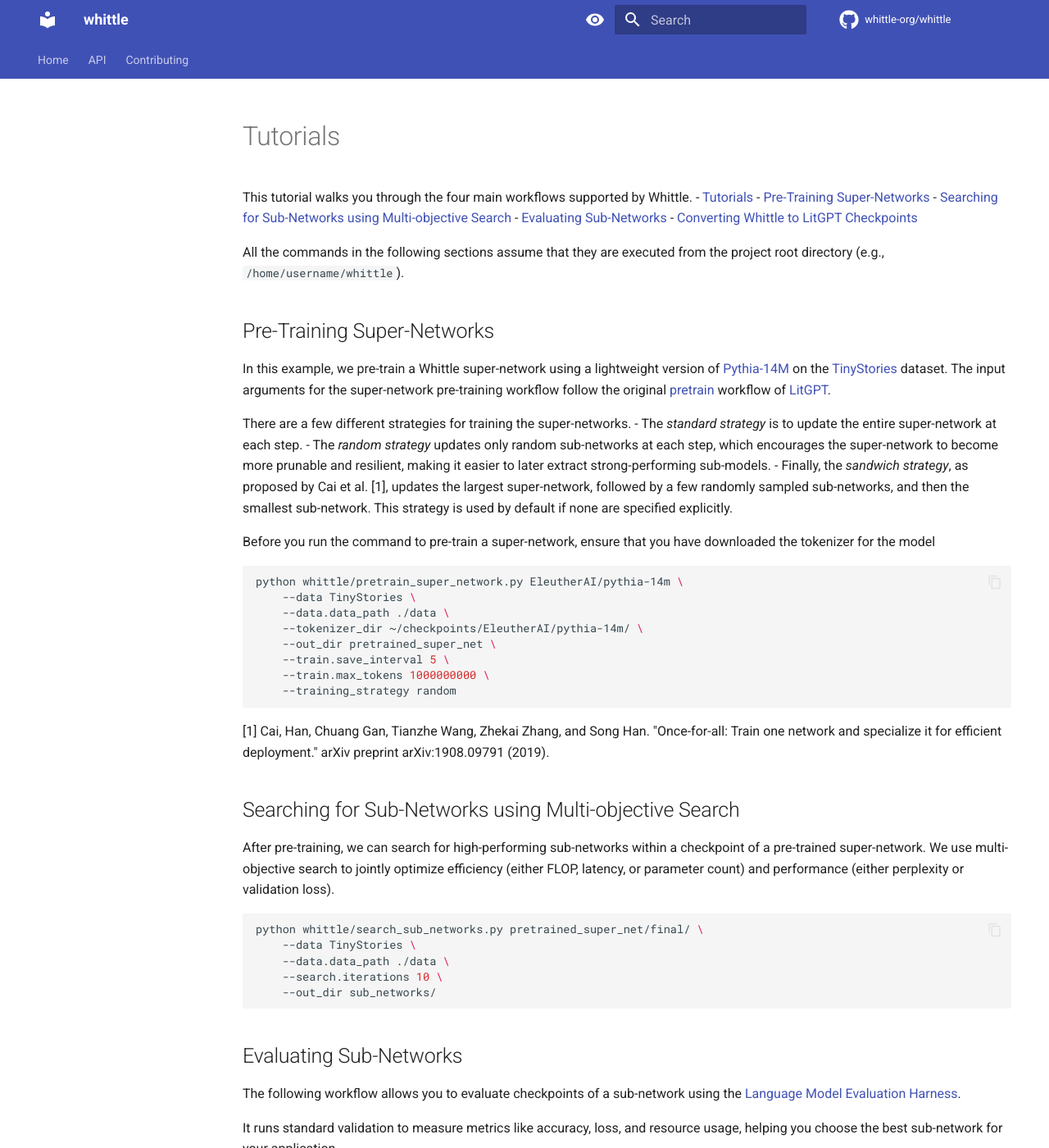
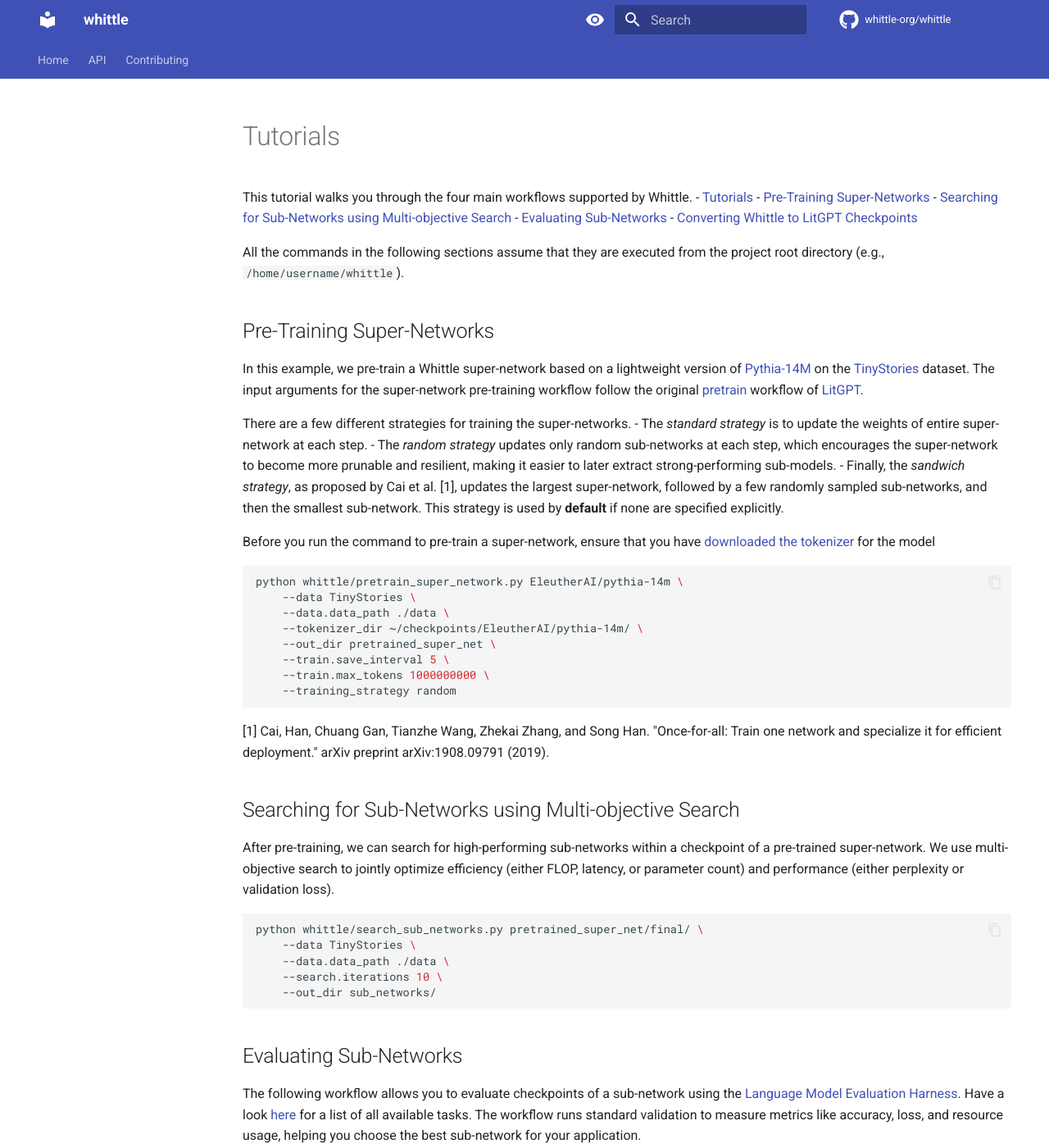
Before and after one commit to whittle-org/whittle, an MkDocs documentation site: the page built from docs/tutorials.md, in a window 1280 px wide and 1400 px high. Shown: the whole window at 82% size. Built offline with MkDocs 1.6.1 and Material for MkDocs 9.7.7, drawn with Linux system fonts in a browser that asks for light colours; comment, search, counter and statistics services are not loaded; the version menu is left out; some of the changed text lies outside the part shown.

Commit message:
address comments

````diff
--- a/docs/tutorials.md
+++ b/docs/tutorials.md
@@ -11,15 +11,15 @@
 
 ## Pre-Training Super-Networks
 
-In this example, we pre-train a Whittle super-network using a lightweight version of [Pythia-14M](https://huggingface.co/EleutherAI/pythia-14m) on the [TinyStories](https://arxiv.org/abs/2305.07759) dataset.
+In this example, we pre-train a Whittle super-network based on a lightweight version of [Pythia-14M](https://huggingface.co/EleutherAI/pythia-14m) on the [TinyStories](https://arxiv.org/abs/2305.07759) dataset.
 The input arguments for the super-network pre-training workflow follow the original [pretrain](https://github.com/Lightning-AI/litgpt/blob/main/tutorials/pretrain.md) workflow of [LitGPT](https://github.com/Lightning-AI/litgpt).
 
 There are a few different strategies for training the super-networks.
-- The *standard strategy* is to update the entire super-network at each step.
+- The *standard strategy* is to update the weights of entire super-network at each step.
 - The *random strategy* updates only random sub-networks at each step, which encourages the super-network to become more prunable and resilient, making it easier to later extract strong-performing sub-models.
-- Finally, the *sandwich strategy*, as proposed by Cai et al. [1], updates the largest super-network, followed by a few randomly sampled sub-networks, and then the smallest sub-network. This strategy is used by default if none are specified explicitly.
+- Finally, the *sandwich strategy*, as proposed by Cai et al. [1], updates the largest super-network, followed by a few randomly sampled sub-networks, and then the smallest sub-network. This strategy is used by **default** if none are specified explicitly.
 
-Before you run the command to pre-train a super-network, ensure that you have downloaded the tokenizer for the model
+Before you run the command to pre-train a super-network, ensure that you have [downloaded the tokenizer](https://github.com/Lightning-AI/litgpt/blob/main/tutorials/download_model_weights.md#downloading-tokenizers-only) for the model
 ```bash
 python whittle/pretrain_super_network.py EleutherAI/pythia-14m \
     --data TinyStories \
@@ -48,8 +48,8 @@
 ## Evaluating Sub-Networks
 
 The following workflow allows you to evaluate checkpoints of a sub-network using the [Language Model Evaluation Harness](https://github.com/EleutherAI/lm-evaluation-harness/tree/main).
-
-It runs standard validation to measure metrics like accuracy, loss, and resource usage, helping you choose the best sub-network for your application.
+Have a look [here](https://github.com/EleutherAI/lm-evaluation-harness/tree/main/lm_eval/tasks#tasks) for a list of all available tasks.
+The workflow runs standard validation to measure metrics like accuracy, loss, and resource usage, helping you choose the best sub-network for your application.
 
 ```bash
 python whittle/evaluate_network.py sub_networks/sub_network_0/ \
````
